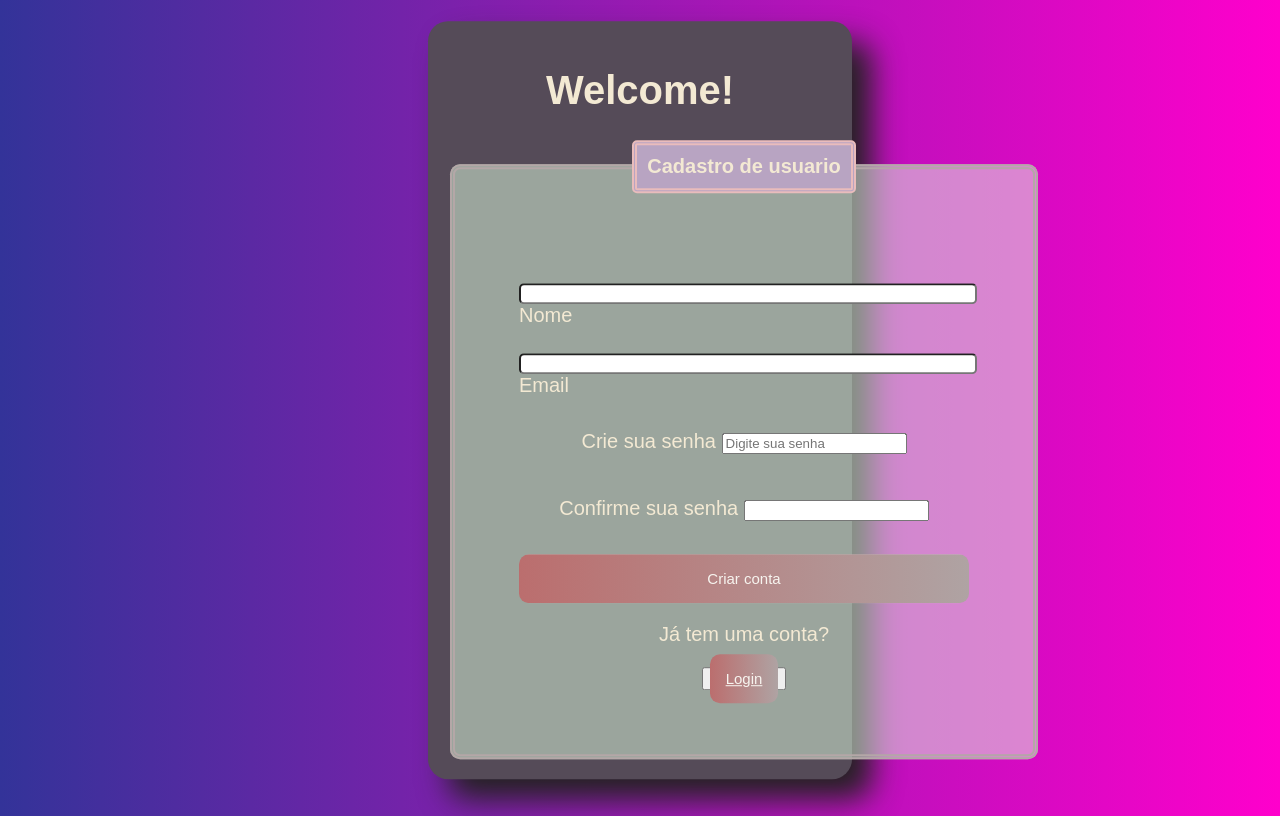
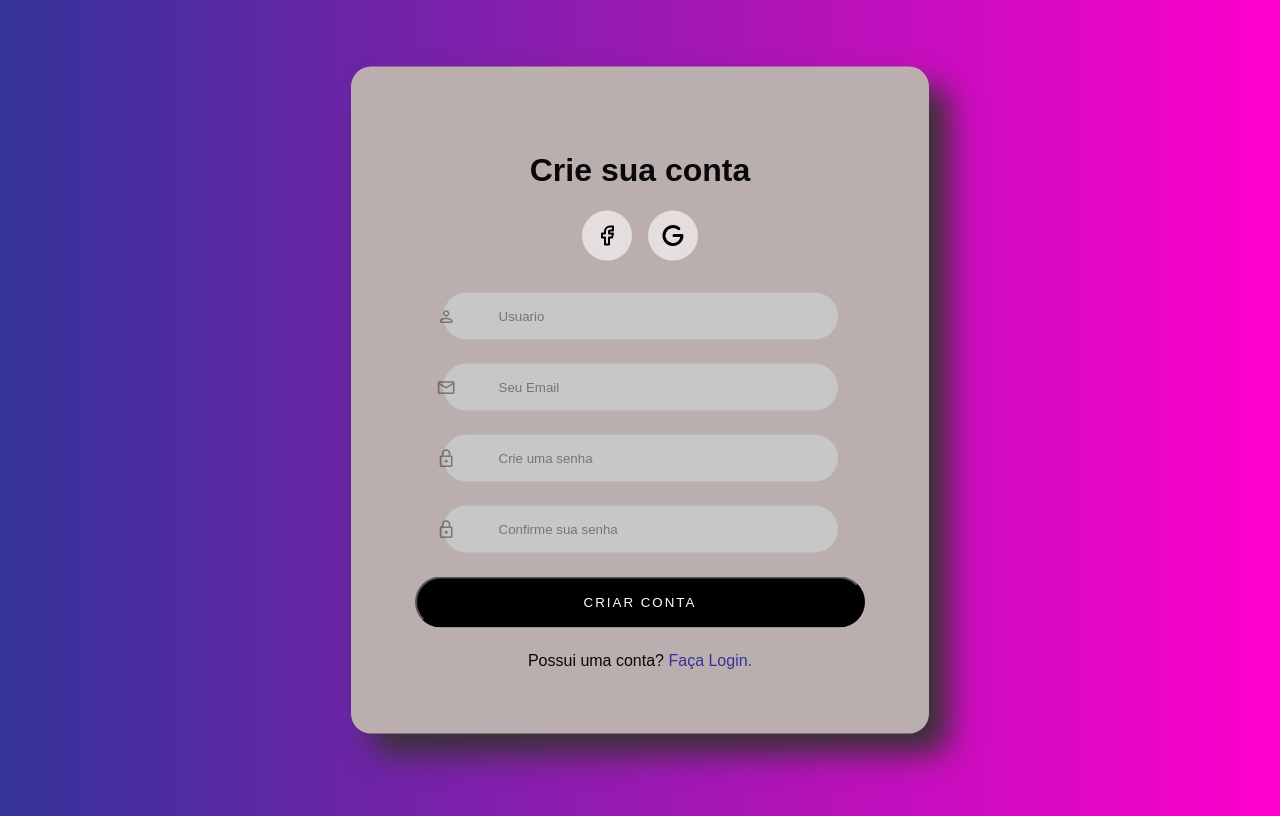
Before and after one commit to ClaudioFritzen/colab_Cadastro_Clientes, a Django app: page / in a window 1280 px wide. Run offline with Django 4.2, Linux system fonts and the light colour scheme.

Commit message:
ajustamos a tela de cadastro

```diff
--- a/autenticacao/templates/cadastro.html
+++ b/autenticacao/templates/cadastro.html
@@ -10,8 +10,7 @@
 {% endblock 'titulo' %}
 
 {% block 'body' %}
-
-    <div class="box">
+    <div class="mensagens">
         {% if messages %}
             <br>
             {% for message in messages %}
@@ -20,44 +19,53 @@
                 </div>
             {% endfor %}
         {% endif %}
-        <form action="{% url 'cadastro' %}" method="POST"> {% csrf_token %}
+    </div>
+    <div class="box">
+        <div class="header">
+            <h1>Crie sua conta</h1>
+            <div class="login-card-social-btns">
+                <a href="#">
+                    <svg xmlns="http://www.w3.org/2000/svg" class="icon icon-tabler icon-tabler-brand-facebook"
+                        width="24" height="24" viewBox="0 0 24 24" stroke-width="2" stroke="currentColor" fill="none"
+                        stroke-linecap="round" stroke-linejoin="round">
+                        <path stroke="none" d="M0 0h24v24H0z" fill="none"></path>
+                        <path d="M7 10v4h3v7h4v-7h3l1 -4h-4v-2a1 1 0 0 1 1 -1h3v-4h-3a5 5 0 0 0 -5 5v2h-3"></path>
+                    </svg>
+                </a>
+                <a href="#">
+                    <svg xmlns="http://www.w3.org/2000/svg" class="icon icon-tabler icon-tabler-brand-google" width="24"
+                        height="24" viewBox="0 0 24 24" stroke-width="3" stroke="currentColor" fill="none"
+                        stroke-linecap="round" stroke-linejoin="round">
+                        <path stroke="none" d="M0 0h24v24H0z" fill="none"></path>
+                        <path d="M17.788 5.108a9 9 0 1 0 3.212 6.892h-8"></path>
+                    </svg>
+                </a>
+            </div>
+        </div>
+        <form class="newUser" action="#" method="POST">
+            <div class="form-item">
+                <span class="form-item-icon material-symbols-rounded">person</span>
+                <input type="text" placeholder="Usuario" id="usuarioForm">
+            </div>
+            <div class="form-item">
+                <span class="form-item-icon material-symbols-rounded">mail</span>
+                <input type="text" placeholder="Seu Email" id="emailForm">
+            </div>
+            <div class="form-item">
+                <span class="form-item-icon material-symbols-rounded">lock</span>
+                <input type="password" placeholder="Crie uma senha" id="passwordForm">
+            </div>
+            <div class="form-item">
+                <span class="form-item-icon material-symbols-rounded">lock</span>
+                <input type="password" placeholder="Confirme sua senha" id="passwordForm">
+            </div>
+            <button type="submit" class="">Criar conta</button>
+            <div class="login-card-footer">
+                Possui uma conta? <a href="#">Faça Login.</a>
+            </div>
+        </form>
 
-            <h1> Welcome! </h1>
-            <fieldset class="fieldsetd">
 
-                <legend><b>Cadastro de usuario</b></legend>
-                <br>
-                <div class="inputbox">
-                    <input type="text" name="nome" id="nome" class="userInput" required>
-                    <label for="nome">Nome</label>
-                </div>
-                <br>
-                <div class="inputbox">
-                    <input type="text" name="email" id="email" class="userInput" required>
-                    <label for="email">Email</label>
-                    <br>
-                </div>
-                <br>
-                <div class="pass">
-                    <label for="senha"> Crie sua senha</label>
-                    <input id="senha" type="password" name="senha" placeholder="Digite sua senha" />
-                </div>
-
-                <br>
-                <div class="pass">
-                    <label for="password">Confirme sua senha</label>
-                    <input type="password" id="password" name="password" size="20" required>
-
-                </div>
-
-                <br>
-
-                <a href="#"><button class="enter">Criar conta</button><a>
-                <p>Já tem uma conta?</p>
-            <button><a class="enter" href="/login">Login</a></button>
-
-            </fieldset>
-        </form>
 
         {% block 'footer' %}
 
--- a/templates/base.html
+++ b/templates/base.html
@@ -16,7 +16,7 @@
 </head>
 
 <body>
-
+    <!-- testar em colocar aqui as mensagens personalizadas-->
     {% block 'body' %}
     {% endblock %}
 
@@ -27,24 +27,7 @@
     <script src="https://cdn.jsdelivr.net/npm/jquery@3.5.1/dist/jquery.slim.min.js"></script>
     <script src="https://cdn.jsdelivr.net/npm/bootstrap@4.6.1/dist/js/bootstrap.bundle.min.js" ></script>
     <footer>
-        <div class="login-card-social-btns">
-            <a href="#">
-                <svg xmlns="http://www.w3.org/2000/svg" class="icon icon-tabler icon-tabler-brand-facebook"
-                    width="24" height="24" viewBox="0 0 24 24" stroke-width="2" stroke="currentColor" fill="none"
-                    stroke-linecap="round" stroke-linejoin="round">
-                    <path stroke="none" d="M0 0h24v24H0z" fill="none"></path>
-                    <path d="M7 10v4h3v7h4v-7h3l1 -4h-4v-2a1 1 0 0 1 1 -1h3v-4h-3a5 5 0 0 0 -5 5v2h-3"></path>
-                </svg>
-            </a>
-            <a href="#">
-                <svg xmlns="http://www.w3.org/2000/svg" class="icon icon-tabler icon-tabler-brand-google" width="24"
-                    height="24" viewBox="0 0 24 24" stroke-width="3" stroke="currentColor" fill="none"
-                    stroke-linecap="round" stroke-linejoin="round">
-                    <path stroke="none" d="M0 0h24v24H0z" fill="none"></path>
-                    <path d="M17.788 5.108a9 9 0 1 0 3.212 6.892h-8"></path>
-                </svg>
-            </a>
-        </div>
+
 
     </footer>
 </body>
--- a/templates/static/autenticacao/css/cadastro.css
+++ b/templates/static/autenticacao/css/cadastro.css
@@ -1,43 +1,122 @@
 /*---formulario---*/
-body {
-    font-family: 'Work Sans', sans-serif;
-    background-image: linear-gradient(to right, rgb(175, 163, 163), rgb(187, 110, 110));
-    font-size: 20px;
 
-}
 
 .box {
     position: absolute;
     top: 50%;
     left: 50%;
     transform: translate(-50%, -50%);
-    background-color: rgb(85, 75, 88);
+    background-color: rgb(187, 174, 174);
     text-align: center;
-    padding: 20px;
+    padding: 4rem;
     border-radius: 20px;
-    width: 30%;
+    width: 450px;
     height: auto;
-    box-shadow: 20px 20px 30px rgb(36, 34, 34);
-    color: rgb(243, 233, 211);
+    box-shadow: 20px 20px 30px rgb(56, 50, 50);
+    color: rgb(8, 8, 8);
 }
 
-fieldset {
-    border: 5px double rgb(180, 167, 167);
-    border-radius: 10px;
+.header {
+    margin-bottom: 2rem;
 }
-.fieldsetd{
-    width: 450px;
-    background: rgba(225, 255, 225, .5);
-    padding: 4rem;
-    border-radius: 10px;
+
+.newUser{
+    display: flex;
+    flex-direction: column;
+    gap: 1.5rem;
+}
+
+.newUser .form-item {
     position: relative;
 }
+
+.newUser .form-item .form-item-icon{
+    position: absolute;
+    top: 0.9rem;
+    left: 1.3rem;
+    font-size: 1.3rem;
+    opacity: .4;
+}
+
+.box input[type="text"],
+.box input[type="password"],
+.box input[type="email"] {
+    border: none;
+    outline: none;
+    background: rgba(225,255,255, .3);
+    padding: 1rem 1.5rem;
+    padding-left: calc(1rem * 3.5);
+    border-radius: 100px;
+    width: 70%;
+    transition: background .5s;
+}
+
+.box input:focus {
+    background: white;
+}
+
+.newUser button {
+    background: black;
+    color: white;
+    padding: 1rem;
+    border-radius: 100px;
+    text-transform: uppercase;
+    letter-spacing: 2px;
+    transition: background .5s;
+}
+
+.newUser-footer {
+    text-align: center;
+}
+.newUser a {
+    text-decoration: none;
+    color: #35339a;
+}
+
+.newUser button:hover{
+    background-color: rgba(0, 0, 0, .85);
+    cursor: pointer;
+}
+
+
+.newUser a:hover {
+    text-decoration: underline;
+}
+
+.login-card-social-btns {
+    display: flex;
+    align-items: center;
+    justify-content: center;
+    gap: 1rem;
+}
+
+.login-card-social-btns a {
+    display: flex;
+    align-items: center;
+    justify-content: center;
+    color: black;
+    width: 50px;
+    height: 50px;
+    background: rgba(255, 255, 255, .6);
+    border-radius: 100px;
+    transition: all .5s;
+}
+
+.login-card-social-btns a:hover{
+    background: white;
+    transform: scale(1.1);
+}
+
 
 legend {
     border: 5px double rgb(233, 188, 188);
     padding: 10px;
     background-color: rgb(184, 164, 194);
     border-radius: 5px;
+}
+
+.txtcadastro{
+    font-size: 1rem;
 }
 
 /*Dados pessoais*/
@@ -91,7 +170,7 @@ legend {
         padding: 2rem 0;
     }
 
-    .fieldsetd {
+    .box {
         width: 300px;
         padding: 2rem;
     }
```
Also changed, not shown: autenticacao/templates/login.html (+20 -0 lines).
